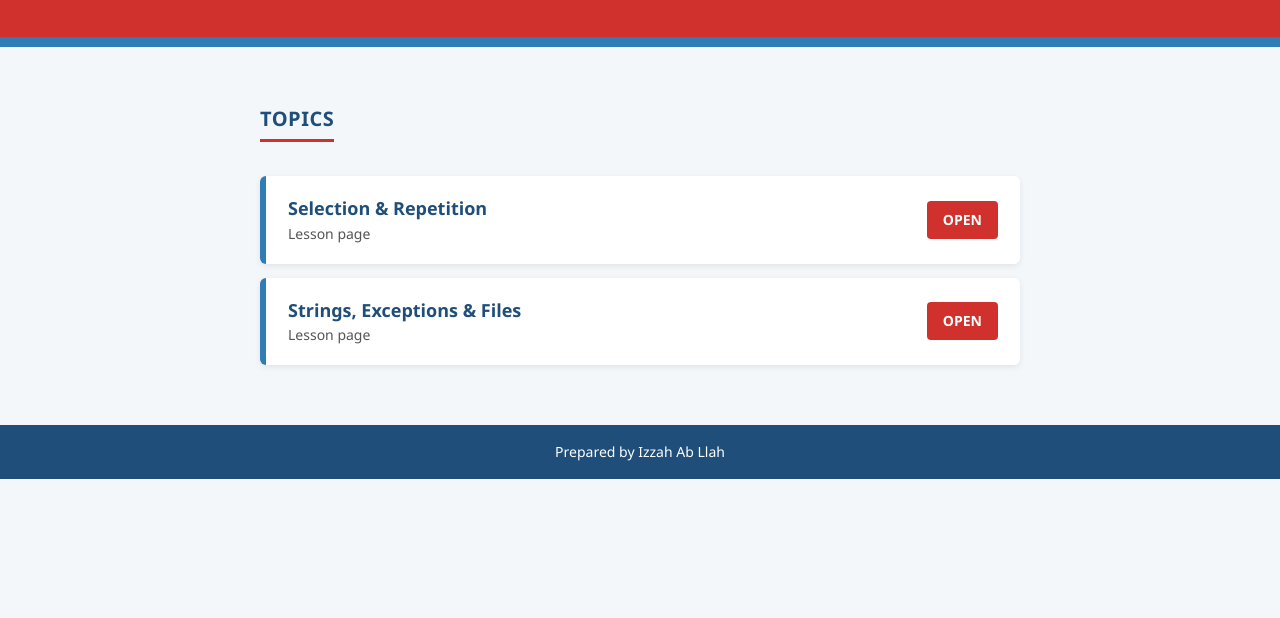
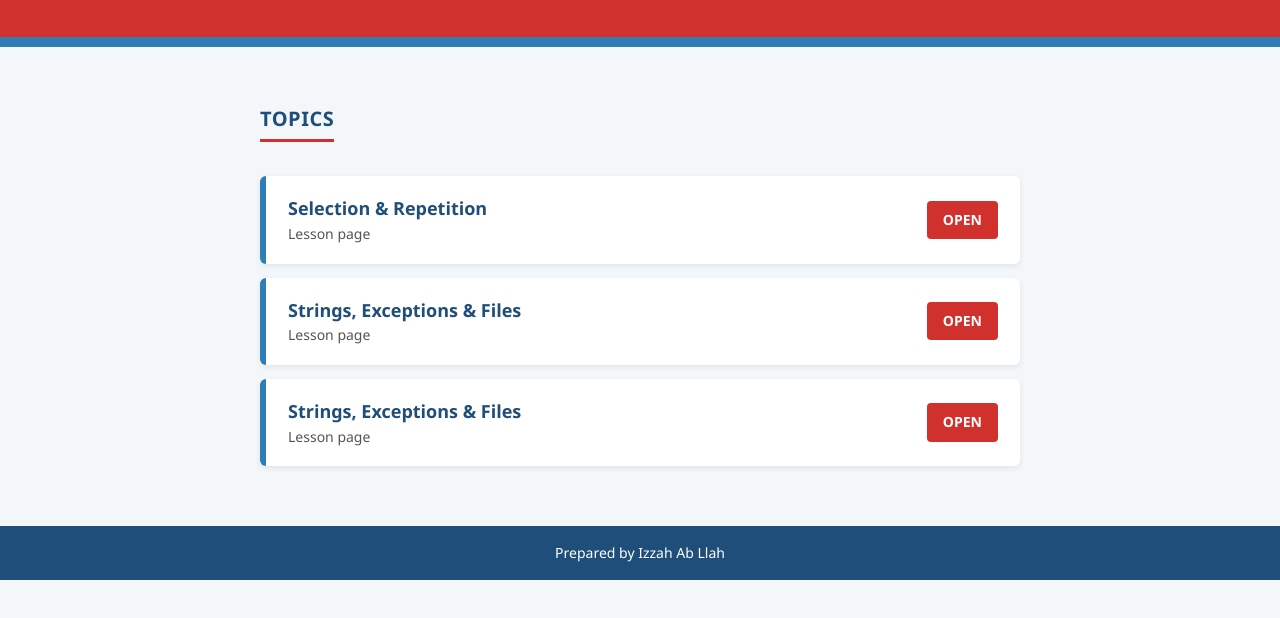
Before and after one commit to izzahabllah-alt/izzahabllah-alt.github.io, a plain HTML site: page index.html in a window 1280 px wide. Shown: the part 134-752 px from the top of the page. Drawn offline with Linux system fonts and the light colour scheme.

Commit message:
Update index.html

```diff
--- a/index.html
+++ b/index.html
@@ -141,6 +141,15 @@
           <span class="btn">Open</span>
         </a>
       </li>
+      <li>
+        <a class="card" href="listStudentProtected.html">
+          <div>
+            Strings, Exceptions &amp; Files
+            <span class="desc">Lesson page</span>
+          </div>
+          <span class="btn">Open</span>
+        </a>
+      </li>
      <!-- next topic letak sini -->
     </ul>
   </main>
```
